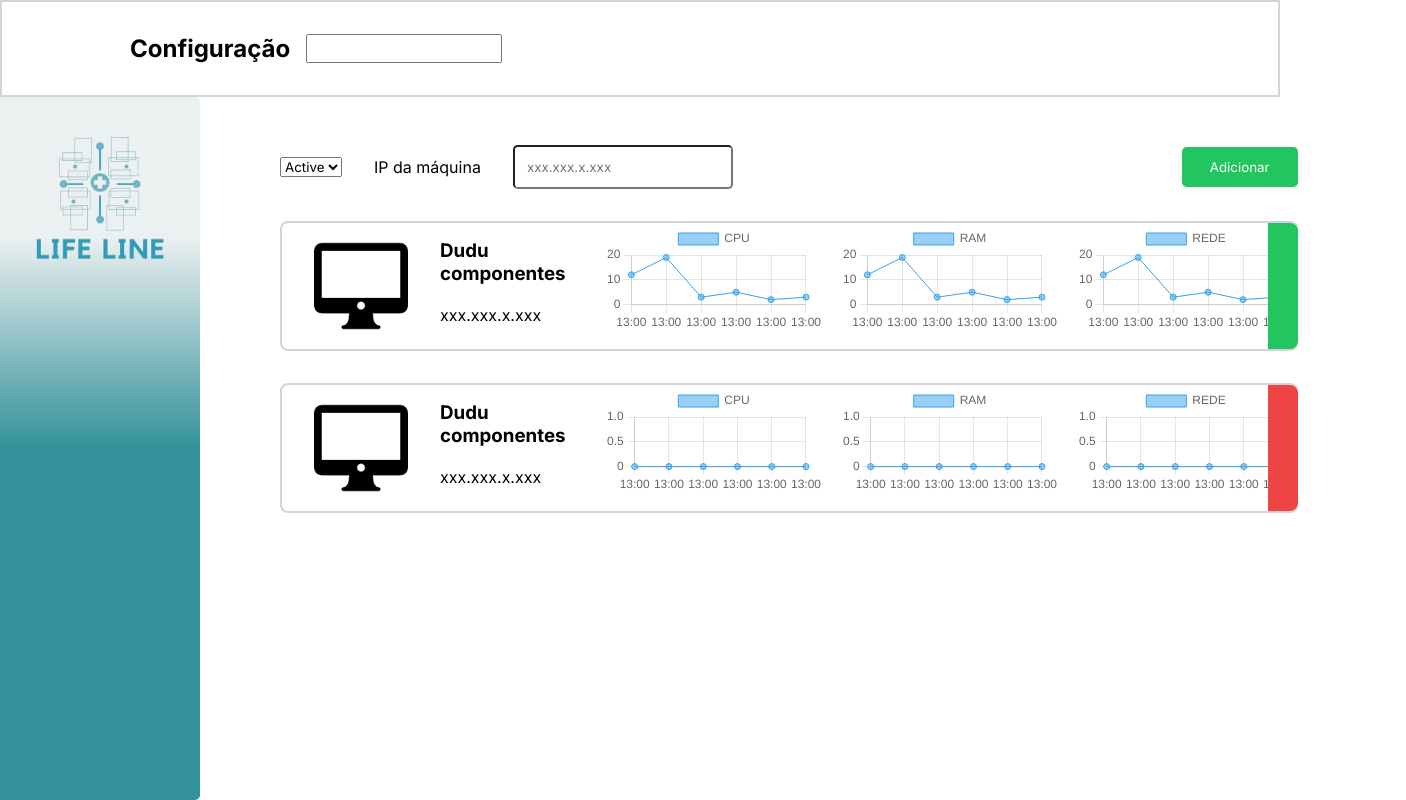
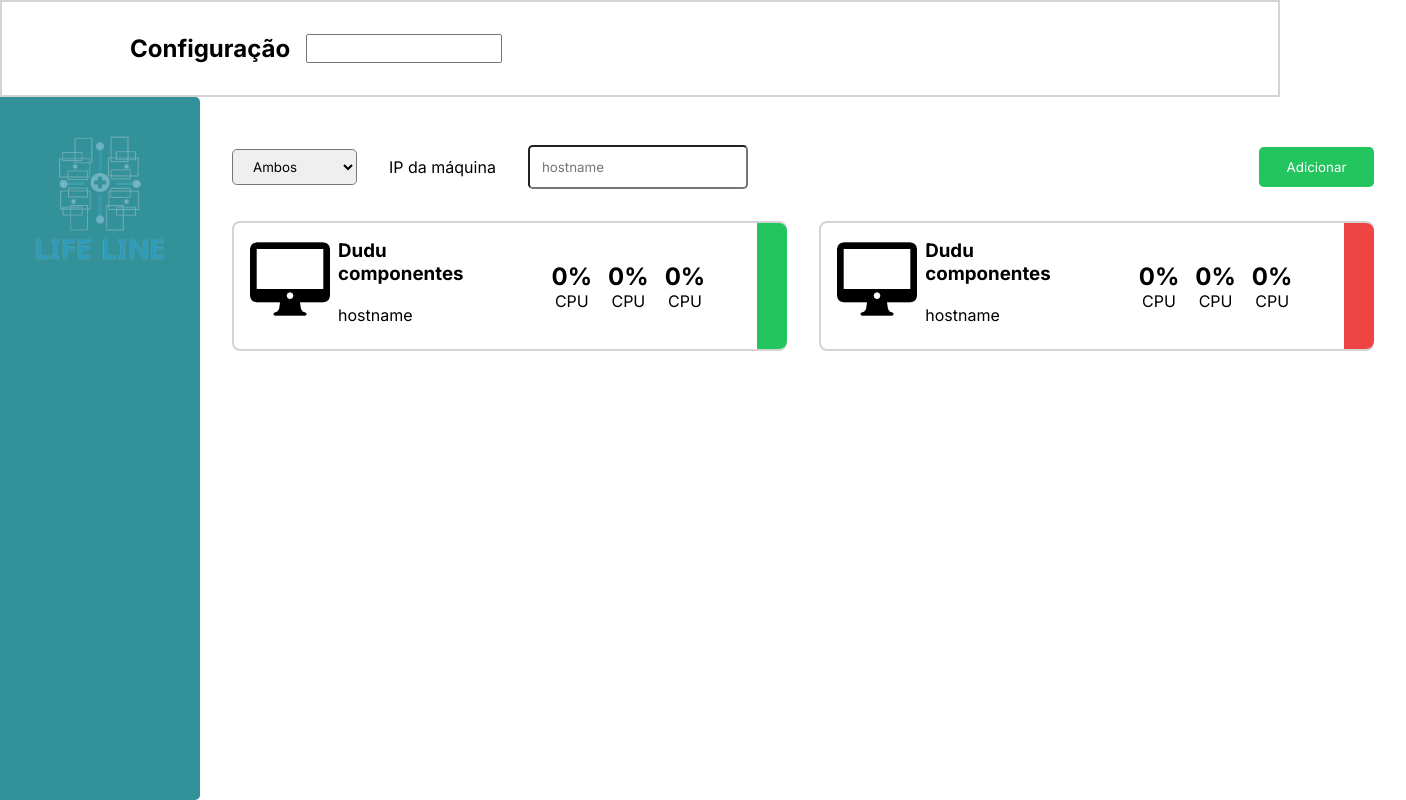
Before and after one commit to LifeLine-2ADSA/Site-Institucional, a website: page public/cadastroMaquina/cadastroMaquina.html in a window 1280 px wide. Shown: the whole page, 1406 px wide, since content can reach past the window. Drawn offline with nearby package versions, Linux system fonts and the light colour scheme.

Commit message:
Mudanças no alinhamento da exibição das máquinas

```diff
--- a/public/cadastroMaquina/cadastroMaquina.html
+++ b/public/cadastroMaquina/cadastroMaquina.html
@@ -26,14 +26,12 @@
           <div class="campoFilters">
             <div class="filters">
               <select name="" id="">
-                <option value="">Active</option>
+                <option value="">Ambos</option>
+                <option value="">Ativo</option>
+                <option value="">Desativado</option>
               </select>
               <label for="inputMaquina">IP da máquina</label>
-              <input
-                id="inputMaquina"
-                type="text"
-                placeholder="xxx.xxx.x.xxx"
-              />
+              <input id="inputMaquina" type="text" placeholder="hostname" />
             </div>
             <button onclick="modal()">Adicionar</button>
           </div>
@@ -42,13 +40,22 @@
               <img src="../home/assets/images/computer.png" alt="" />
               <div class="infoMaquina">
                 <h3 class="nomeMaquina">Dudu componentes</h3>
-                <p class="ipMaquina">xxx.xxx.x.xxx</p>
+                <p class="ipMaquina">hostname</p>
               </div>
 
-              <div class="graphicsMaquina">
-                <canvas id="myChart1"></canvas>
-                <canvas id="myChart2"></canvas>
-                <canvas id="myChart3"></canvas>
+              <div class="kpiMaquina">
+                <div class="kpi">
+                  <h2>0%</h2>
+                  <p class="">CPU</p>
+                </div>
+                <div class="kpi">
+                  <h2>0%</h2>
+                  <p class="">CPU</p>
+                </div>
+                <div class="kpi">
+                  <h2>0%</h2>
+                  <p class="">CPU</p>
+                </div>
               </div>
 
               <div class="status green"></div>
@@ -58,13 +65,22 @@
               <img src="../home/assets/images/computer.png" alt="" />
               <div class="infoMaquina">
                 <h3 class="nomeMaquina">Dudu componentes</h3>
-                <p class="ipMaquina">xxx.xxx.x.xxx</p>
+                <p class="ipMaquina">hostname</p>
               </div>
 
-              <div class="graphicsMaquina">
-                <canvas id="myChart4"></canvas>
-                <canvas id="myChart5"></canvas>
-                <canvas id="myChart6"></canvas>
+              <div class="kpiMaquina">
+                <div class="kpi">
+                  <h2>0%</h2>
+                  <p class="">CPU</p>
+                </div>
+                <div class="kpi">
+                  <h2>0%</h2>
+                  <p class="">CPU</p>
+                </div>
+                <div class="kpi">
+                  <h2>0%</h2>
+                  <p class="">CPU</p>
+                </div>
               </div>
 
               <div class="status red"></div>
--- a/public/cadastroMaquina/css/style.css
+++ b/public/cadastroMaquina/css/style.css
@@ -44,7 +44,7 @@ header {
 }
 
 .navbar {
- background-image: linear-gradient(to top, #33919a 50%, #ebf0f0 80%);
+  background: #33919a;
   width: 300px;
   height: 100%;
   display: flex;
@@ -65,7 +65,7 @@ header {
   flex-direction: column;
   gap: 2rem;
 
- padding: 3rem 5rem;
+  padding: 3rem 2rem;
 }
 
 .campoFilters {
@@ -81,10 +81,14 @@ header {
   gap: 32px;
 }
 
+.filters select {
+  border-radius: 0.3rem;
+  padding: 8px 16px;
+}
+
 .filters input {
   padding: 12px;
   border-radius: 0.3rem;
-
 }
 
 .campoFilters button {
@@ -97,7 +101,6 @@ header {
 
 .maquinas {
   display: flex;
- flex-direction: column;
   gap: 2rem;
 }
 
@@ -105,15 +108,16 @@ header {
   height: 130px;
   position: relative;
   display: flex;
- gap: 2rem;
+  gap: 0.5rem;
   border: 2px solid #d4d4d8;
   border-radius: 0.5rem;
- padding: 0 0 1rem 2rem;
+  padding: 0 0 0rem 1rem;
 }
 
 .maquina img {
   margin-top: 1rem;
- width: 100px
+  width: 80px;
+  height: 80px;
 }
 
 .infoMaquina {
@@ -124,10 +128,18 @@ header {
   gap: 20px;
 }
 
-.graphicsMaquina {
+.kpiMaquina {
   height: 100%;
+  width: 100%;
+  justify-content: space-between;
+  align-items: center;
   display: flex;
   gap: 1rem;
+  padding: 0 5rem;
+}
+
+.kpi {
+  text-align: center;
 }
 
 .status {
@@ -193,7 +205,6 @@ header {
   width: 70%;
   height: 30px;
   border-radius: 0.3rem;
-
 }
 
 .progress {
```
Also changed, not shown: public/dashboard.html (+0 -10 lines). Lines whose indentation alone changed are shown as unchanged.
